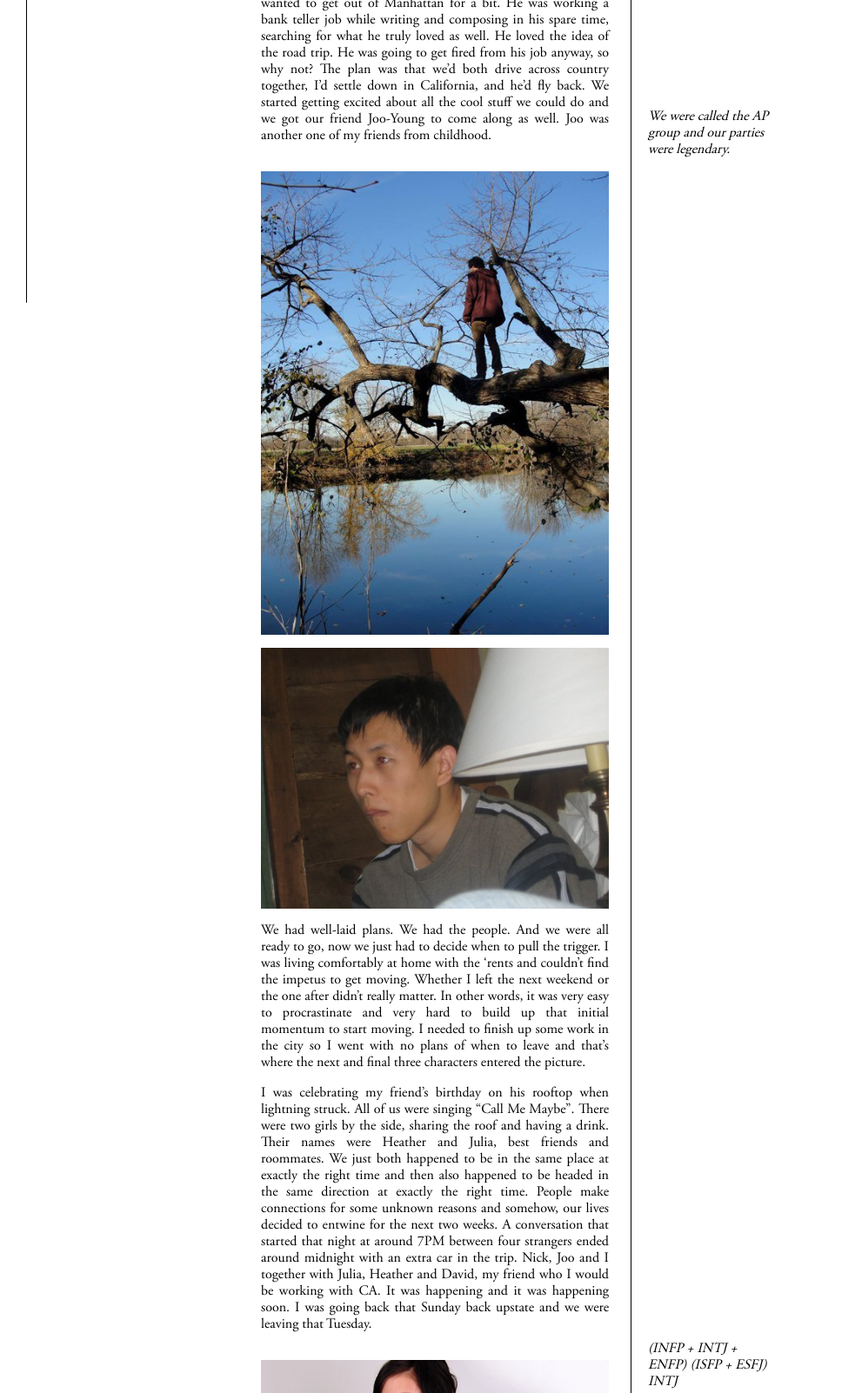
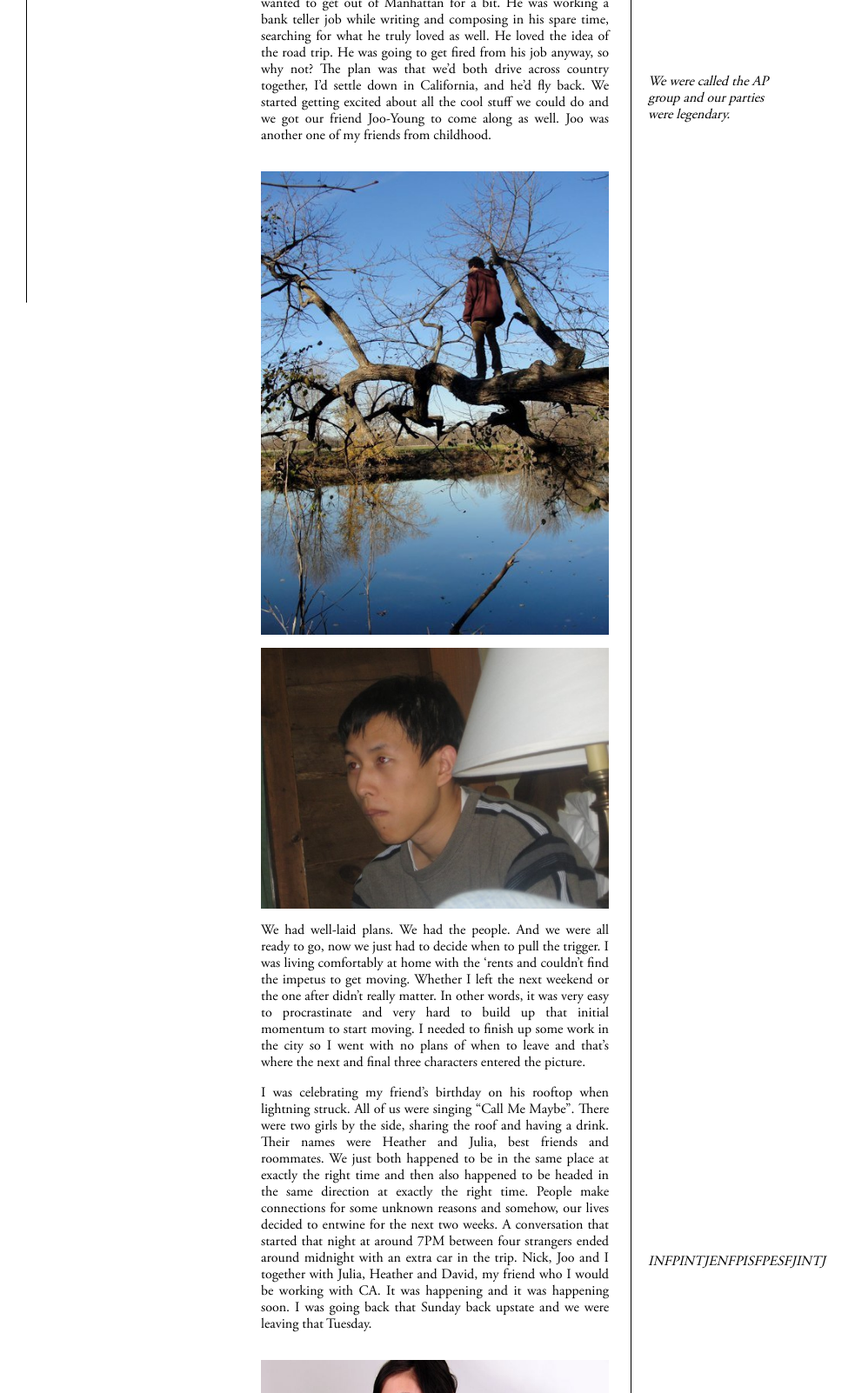
Before and after one commit to hudsonbuddy/web, a website: page essays/tripone.html in a window 1280 px wide. Shown: the part 452-2054 px from the top of the page at 87% size, without its empty margins (0-983 px from the left). Drawn offline with Linux system fonts and the light colour scheme.

Commit message:
fixed trip 1 margins

```diff
--- a/essays/tripone.html
+++ b/essays/tripone.html
@@ -32,9 +32,9 @@
             </div>
             <div id="sidecontent">
                 <p style="margin-top: 260px;">I had started this company out of college, called Foster.</p>
-                <p style="margin-top: 260px;">We were called the AP group and our parties were legendary.</p>
-                <p style="margin-top: 1360px;">(INFP + INTJ + ENFP) (ISFP + ESFJ) INTJ</p>
-                <p style="margin-top: 1445px;">Nick looks Mexican.</p>
+                <p style="margin-top: 220px;">We were called the AP group and our parties were legendary.</p>
+                <p style="margin-top: 1300px;">INFPINTJENFPISFPESFJINTJ</p>
+                <p style="margin-top: 1465px;">Nick looks Mexican.</p>
             </div>
         </div>
     </body>
```
